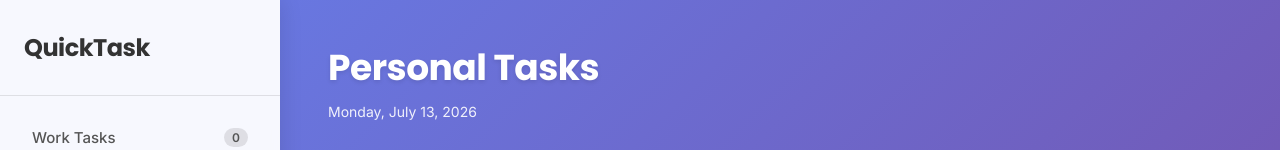
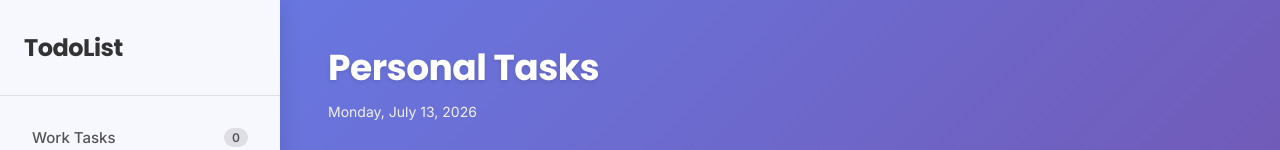
Before and after one commit to lucasjohnpaul2005/todolist_crud, a React (Create React App) app: page / in a window 1280 px wide. Shown: the top 150 px of the page. Built offline with nearby package versions, Linux system fonts and the light colour scheme.

Commit message:
Update: Added new feature

```diff
--- a/src/App.js
+++ b/src/App.js
@@ -137,7 +137,7 @@ function App() {
       <div className="app">
         <div className="sidebar">
           <div className="logo">
-            <h2> QuickTask</h2>
+            <h2> TodoList</h2>
           </div>
         </div>
         <div className="main-content">
@@ -152,7 +152,7 @@ function App() {
       {/* Sidebar */}
       <div className="sidebar">
         <div className="logo">
-          <h2> QuickTask</h2>
+          <h2> TodoList</h2>
         </div>
 
         <nav className="nav-menu">
```
